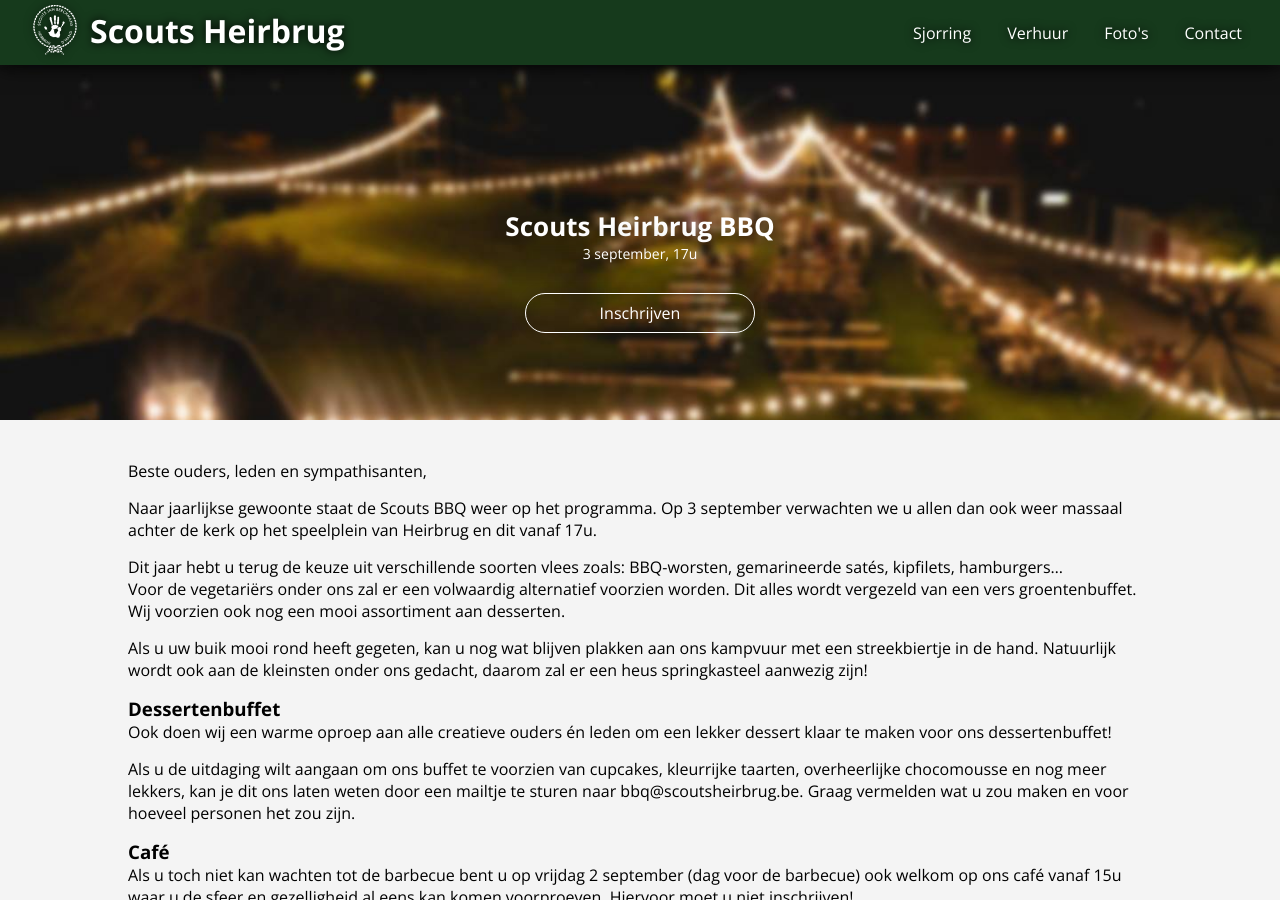
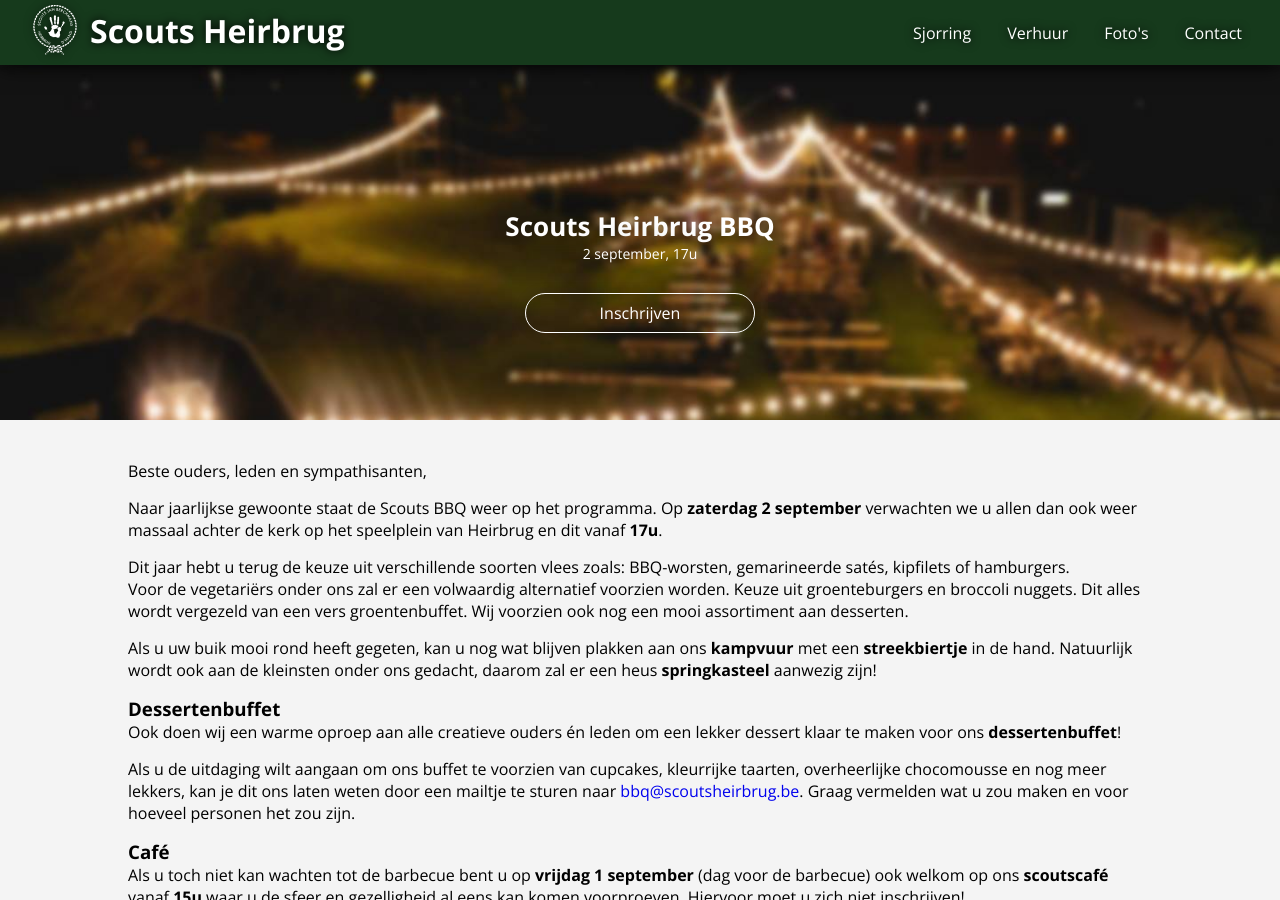
Before and after one commit to scoutsheirbrug/scoutsheirbrug.be, a Jekyll site: the page built from _pages/bbq.html, in a window 1280 px wide and 900 px high. Built offline with Jekyll 4.4.1, drawn with Linux system fonts in a browser that asks for light colours; some of the changed text lies outside the part shown.

Commit message:
BBQ 2023

```diff
--- a/_includes/content/bbq.md
+++ b/_includes/content/bbq.md
@@ -1,17 +1,18 @@
 Beste ouders, leden en sympathisanten,
 
-Naar jaarlijkse gewoonte staat de Scouts BBQ weer op het programma. Op 3 september
-verwachten we u allen dan ook weer massaal achter de kerk op het speelplein van Heirbrug en dit vanaf 17u.
+Naar jaarlijkse gewoonte staat de Scouts BBQ weer op het programma. Op **zaterdag 2 september**
+verwachten we u allen dan ook weer massaal achter de kerk op het speelplein van Heirbrug en dit vanaf **17u**.
 
-Dit jaar hebt u terug de keuze uit verschillende soorten vlees zoals: BBQ-worsten, gemarineerde satés, kipfilets, hamburgers…
-Voor de vegetariërs onder ons zal er een volwaardig alternatief voorzien worden. Dit alles wordt vergezeld van een vers groentenbuffet. Wij voorzien ook nog een mooi assortiment aan desserten.
+Dit jaar hebt u terug de keuze uit verschillende soorten vlees zoals: BBQ-worsten, gemarineerde satés, kipfilets of hamburgers.
+Voor de vegetariërs onder ons zal er een volwaardig alternatief voorzien worden. Keuze uit groenteburgers en broccoli nuggets.
+Dit alles wordt vergezeld van een vers groentenbuffet. Wij voorzien ook nog een mooi assortiment aan desserten.
 
-Als u uw buik mooi rond heeft gegeten, kan u nog wat blijven plakken aan ons kampvuur met een streekbiertje in de hand. Natuurlijk wordt ook aan de kleinsten onder ons gedacht, daarom zal er een heus springkasteel aanwezig zijn!
+Als u uw buik mooi rond heeft gegeten, kan u nog wat blijven plakken aan ons **kampvuur** met een **streekbiertje** in de hand. Natuurlijk wordt ook aan de kleinsten onder ons gedacht, daarom zal er een heus **springkasteel** aanwezig zijn!
 
 ### Dessertenbuffet
-Ook doen wij een warme oproep aan alle creatieve ouders én leden om een lekker dessert klaar te maken voor ons dessertenbuffet!
+Ook doen wij een warme oproep aan alle creatieve ouders én leden om een lekker dessert klaar te maken voor ons **dessertenbuffet**!
 
-Als u de uitdaging wilt aangaan om ons buffet te voorzien van cupcakes, kleurrijke taarten, overheerlijke chocomousse en nog meer lekkers, kan je dit ons laten weten door een mailtje te sturen naar bbq@scoutsheirbrug.be. Graag vermelden wat u zou maken en voor hoeveel personen het zou zijn.
+Als u de uitdaging wilt aangaan om ons buffet te voorzien van cupcakes, kleurrijke taarten, overheerlijke chocomousse en nog meer lekkers, kan je dit ons laten weten door een mailtje te sturen naar [bbq@scoutsheirbrug.be](mailto:bbq@scoutsheirbrug.be). Graag vermelden wat u zou maken en voor hoeveel personen het zou zijn.
 
 ### Café
-Als u toch niet kan wachten tot de barbecue bent u op vrijdag 2 september (dag voor de barbecue) ook welkom op ons café vanaf 15u waar u de sfeer en gezelligheid al eens kan komen voorproeven. Hiervoor moet u niet inschrijven!
+Als u toch niet kan wachten tot de barbecue bent u op **vrijdag 1 september** (dag voor de barbecue) ook welkom op ons **scoutscafé** vanaf **15u** waar u de sfeer en gezelligheid al eens kan komen voorproeven. Hiervoor moet u zich niet inschrijven!
--- a/_pages/bbq.html
+++ b/_pages/bbq.html
@@ -4,9 +4,9 @@ layout: default
 ---
 <section class="showcase bbq">
 	<h2>Scouts Heirbrug BBQ</h2>
-	<h4>3 september, 17u</h4>
+	<h4>2 september, 17u</h4>
 	<div class="actions">
-    <a href="https://eventalix.org/events/a354f955-1e77-4d86-a64a-efe43527cc4e/orders" target="_blank" class="action">Inschrijven</a>
+    <a href="https://shop.stamhoofd.be/en/bbq-scouts-heirbrug/" target="_blank" class="action">Inschrijven</a>
   </div>
 </section>
 <section class="bbq-info">
--- a/_pages/index.html
+++ b/_pages/index.html
@@ -7,8 +7,8 @@ transparent_header: true
 <section class="showcase">
   <img width="330" height="330" src="/assets/img/logo.png" alt="" />
   <div class="actions">
-    <a href="/inschrijven" class="action highlighted">Lid worden</a>
-    <a href="/sjorring" class="action">Onze activiteiten</a>
+    <a href="/sjorring" class="action highlighted">Onze activiteiten</a>
+    <a href="/bbq" class="action bbq">Scouts BBQ</a>
   </div>
   <svg class="scroll-icon" xmlns="http://www.w3.org/2000/svg" viewBox="0 0 16 16" width="16" height="16"><path fill-rule="evenodd" d="M12.78 6.22a.75.75 0 010 1.06l-4.25 4.25a.75.75 0 01-1.06 0L3.22 7.28a.75.75 0 011.06-1.06L8 9.94l3.72-3.72a.75.75 0 011.06 0z"></path></svg>
 </section>
```
Also changed, not shown: Gemfile.lock.
